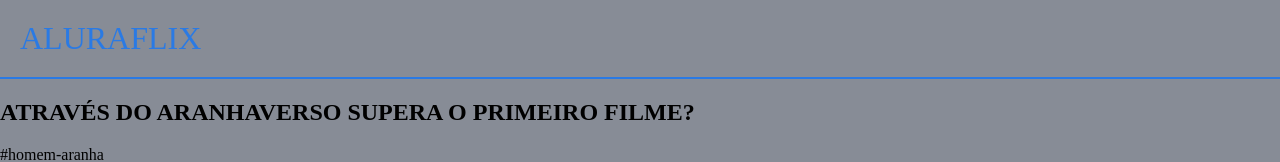
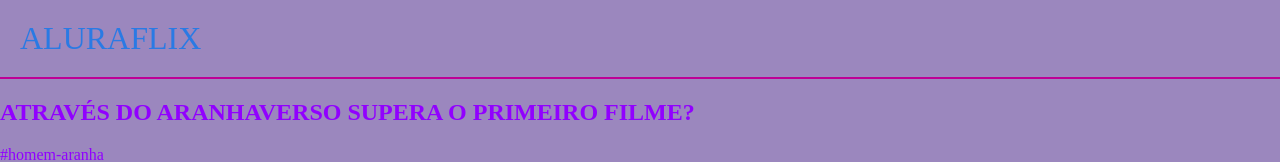
Before and after one commit to leodejesus/JoaquimFlix2025_1C, a plain HTML site: page index.html in a window 1280 px wide. Shown: the top 162 px of the page. Drawn offline with Linux system fonts and the light colour scheme.

Commit message:
Update styles.css

```diff
--- a/styles.css
+++ b/styles.css
@@ -1,10 +1,10 @@
 body {
-    color: black;
-    background: rgb(135, 140, 150);
+    color: rgb(145, 0, 255);
+    background: rgb(155, 135, 190);
      margin: 0px;
 }
 header {
-    border-bottom: solid 2px rgb(42, 122, 228);
+    border-bottom: solid 2px rgb(190, 0, 150);
     padding: 20px;
     font-size: 32px;
     color: rgb(42, 122, 228);
```
